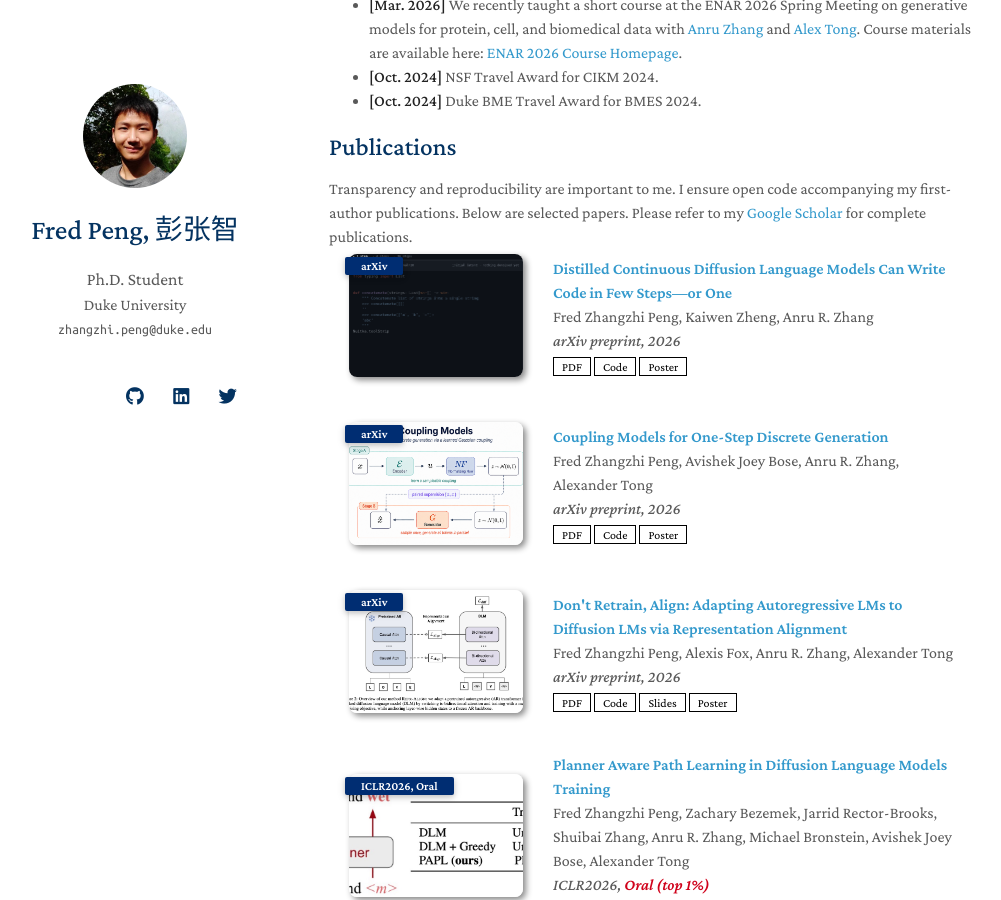
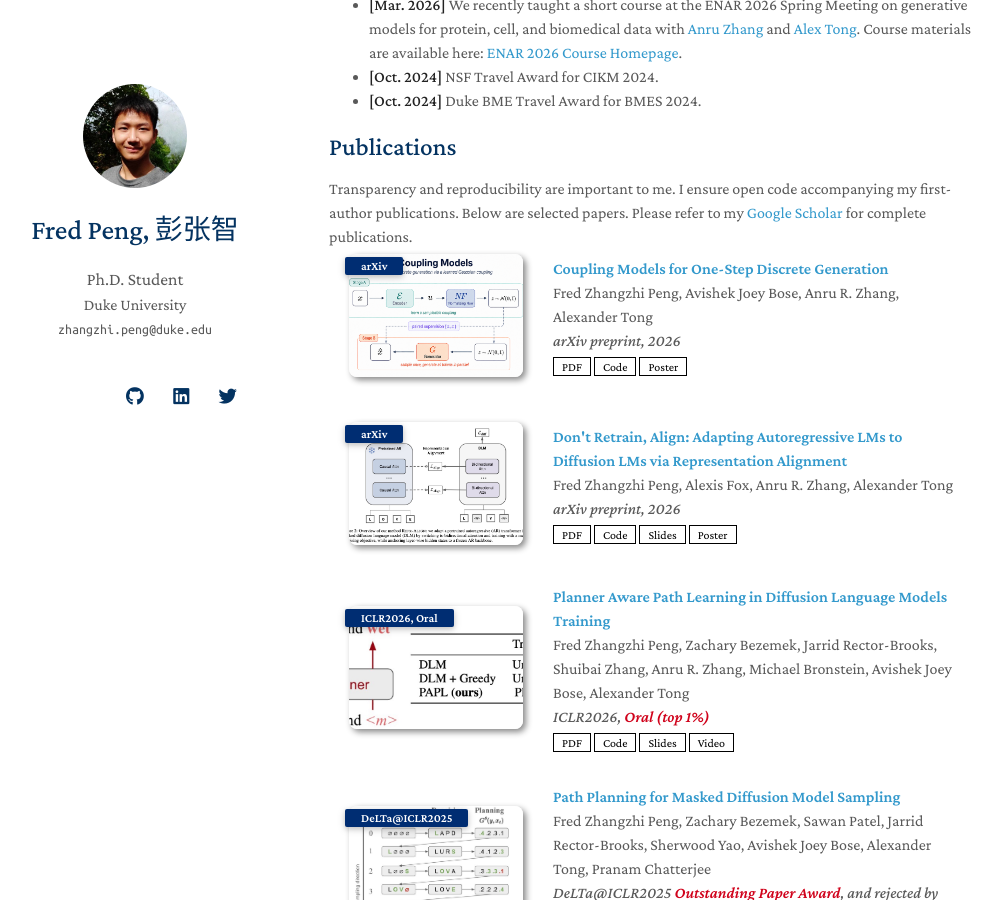
Before and after one commit to pengzhangzhi/home, a Jekyll site: the page built from index.md, in a window 1280 px wide and 900 px high, scrolled down 922 px. Shown: the whole window, without its empty margins (141-1142 px from the left). Built offline with Jekyll 4.4.1, drawn with Linux system fonts in a browser that asks for light colours; nearby versions of some CDN libraries; a style sheet for code colours, icons or effects is not loaded; our own code applies the rules of GitHub Pages for plain Markdown files.

Commit message:
Remove publication entry for specific paper
Removed publication details for 'Distilled Continuous Diffusion Language Models Can Write Code in Few Steps—or One'.

```diff
--- a/_data/publications.yml
+++ b/_data/publications.yml
@@ -1,12 +1,5 @@
 main:
-  - title: "Distilled Continuous Diffusion Language Models Can Write Code in Few Steps—or One"
-    image: ./assets/img/plaidq-teaser.gif
-    authors: Fred Zhangzhi Peng, Kaiwen Zheng, Anru R. Zhang
-    pdf: https://arxiv.org/abs/2609.04531
-    conference_short: arXiv
-    conference: arXiv preprint, 2026
-    code: https://github.com/pengzhangzhi/plaidq
-    poster: ./assets/posters/PlaidQ_Poster_24x36.pptx
+
   - title: "Coupling Models for One-Step Discrete Generation"
     image: ./assets/img/coupling-models-method.png
     authors: Fred Zhangzhi Peng, Avishek Joey Bose, Anru R. Zhang, Alexander Tong
```
